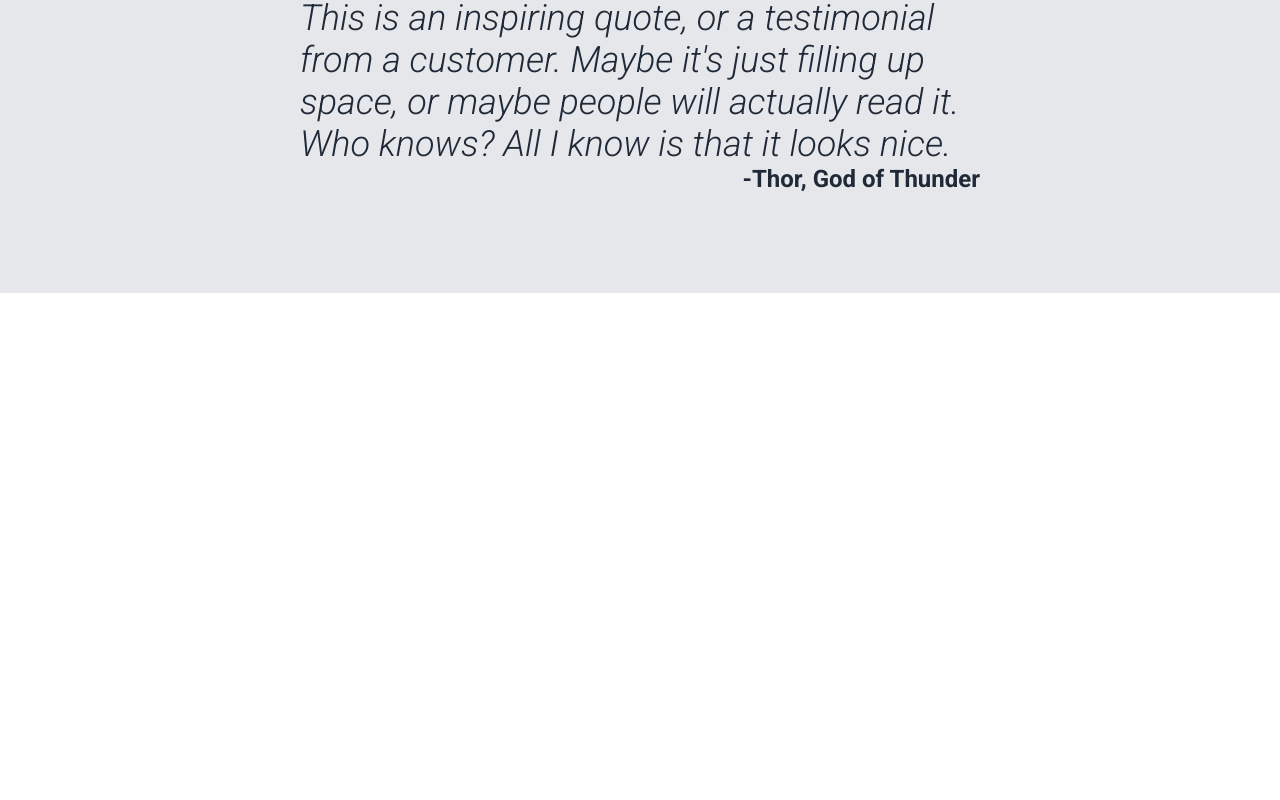
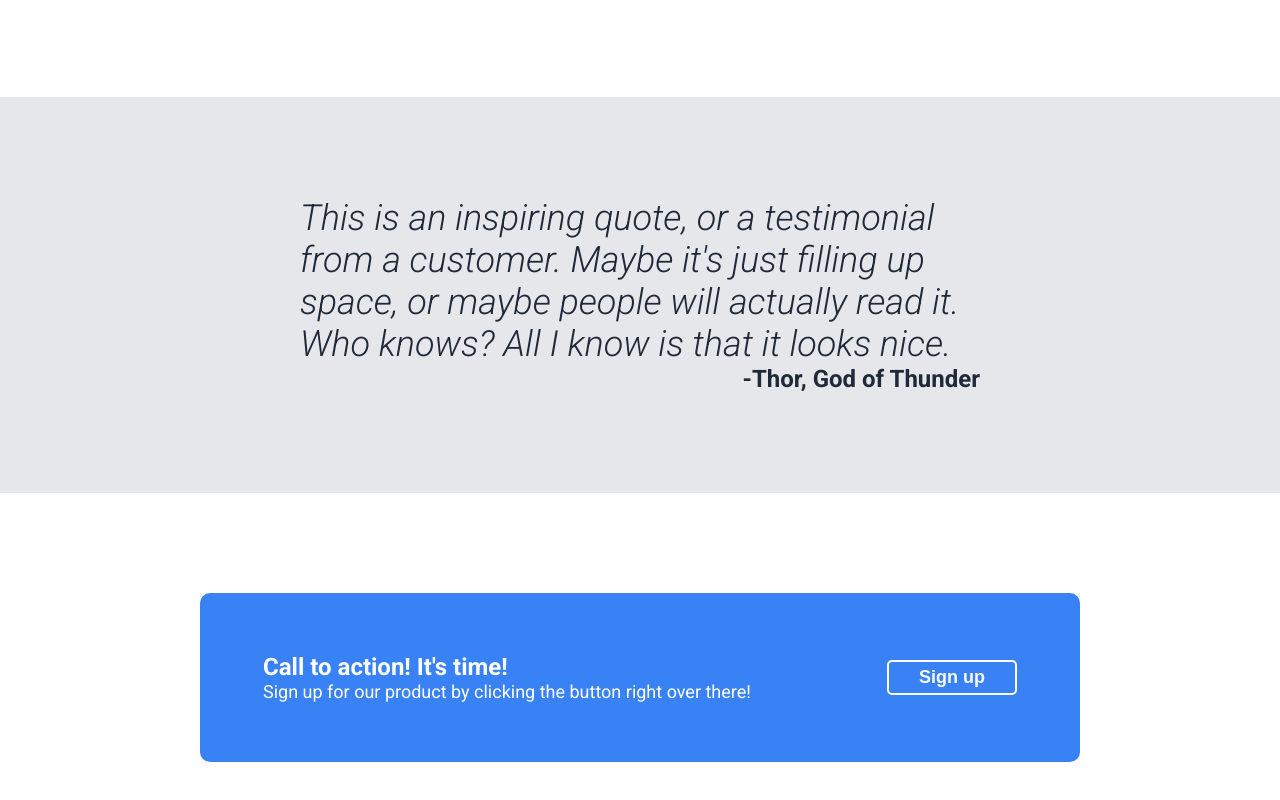
Before and after one commit to MichaelShawUK/landing-page, a plain HTML site: page index.html in a window 1280 px wide. Shown: the part 964-1764 px from the top of the page. Before the commit the page ends 1257 px from the top, so only its background shows below. Drawn offline with Linux system fonts and the light colour scheme.

Commit message:
Insert call-to-action

```diff
--- a/index.html
+++ b/index.html
@@ -62,5 +62,14 @@
       <div class="quote-author">-Thor, God of Thunder</div>
     </div>
   </div>
+  <div class="cta">
+    <div class="cta-text">
+      <h3>Call to action! It's time!</h3>
+      <div>Sign up for our product by clicking the button right over there!</div>
+    </div>
+    <div class="cta-button">
+      <button>Sign up</button>
+    </div>
+  </div>
 </body>
 </html>
--- a/styles.css
+++ b/styles.css
@@ -76,7 +76,7 @@ button {
 
 .hero {
     background-color: #1F2937;
-    padding: 50px 150px;
+    padding: 150px 150px;
     display: flex;
     justify-content: space-between;
 }
@@ -119,8 +119,7 @@ button {
 }
 
 .quote-section {
-    background-color: #E5E7EB;
-    padding: 100px 300px;
+    margin: 100px 300px;
 }
 
 .quote {
@@ -138,6 +137,34 @@ button {
 }
 
 .quote-contatiner {
+    background-color: #E5E7EB;
     display: flex;
     justify-content: center;
 }
+
+.cta {
+    background: #3882F6;
+    color: white;
+    border-radius: 10px;
+    display: flex;
+    align-items: center;
+    justify-content: space-around;
+    gap: 50px;
+    padding: 60px 20px;
+    margin: 100px 200px;
+}
+
+.cta h3 {
+    font-size: 24px;
+    margin: 0;
+    padding: 0;
+}
+
+.cta-text {
+    font-size: 18px;
+}
+
+.cta-button {
+    border: 2px solid white;
+    border-radius: 5px;
+}
```
